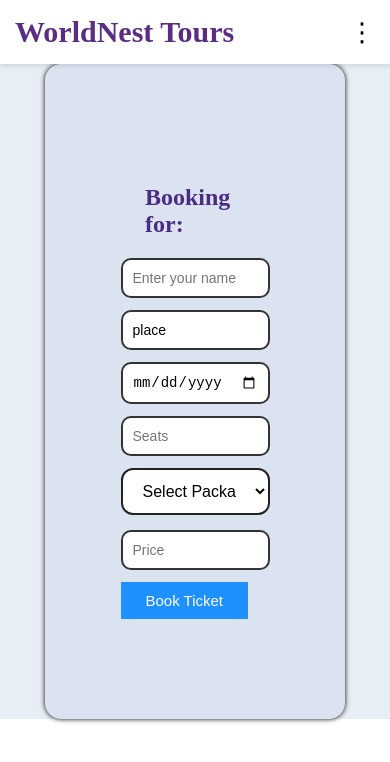
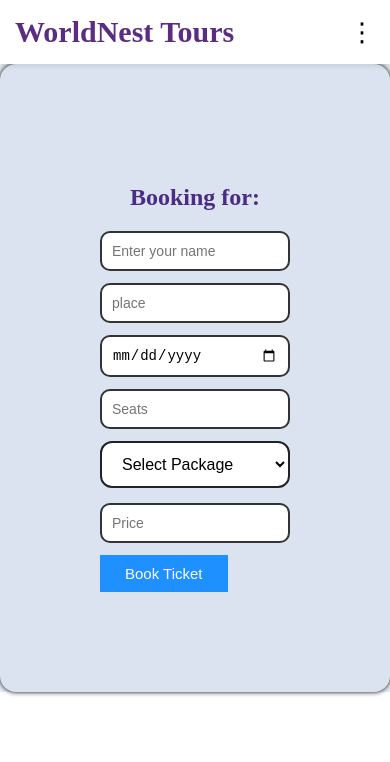
Before and after one commit to Gajage24/travel, a React (Create React App) app: page /booking in a window 390 px wide. Shown: the top 762 px of the page. Built offline with nearby package versions, Linux system fonts and the light colour scheme.

Commit message:
first commit

```diff
--- a/src/pages/Booking.js
+++ b/src/pages/Booking.js
@@ -52,7 +52,7 @@ const Booking = () => {
         <form onSubmit={handleBooking}>
           <input name="name" placeholder="Enter your name" required />
 
-          <input value={selectedPlace?.name || "place"}  />
+          <input value={selectedPlace?.name } placeholder="place"/>
 
           <input name="date" type="date" required />
 
--- a/src/styles/booking.css
+++ b/src/styles/booking.css
@@ -51,6 +51,10 @@
   .booking-form {
     padding: 15px;
   }
+
+  .booking-card{
+  width:auto;
+}
 }
 
 .booking-card select {
```
